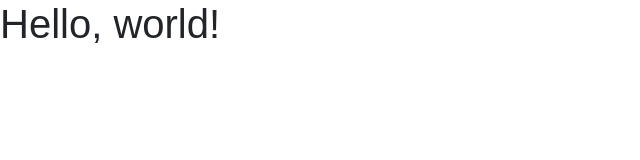
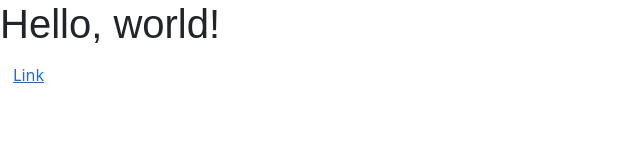
Before and after one commit to jqparnell/on-the-grid, a plain HTML site: page index.html in a window 1280 px wide. Shown: the full height of the page, 0-640 px from the left. Drawn offline with nearby package versions, Linux system fonts and the light colour scheme.

Commit message:
added button

```diff
--- a/index.html
+++ b/index.html
@@ -9,6 +9,7 @@
   </head>
   <body>
     <h1>Hello, world!</h1>
+    <button type="button" class="btn btn-link">Link</button>
     <script src="https://cdn.jsdelivr.net/npm/bootstrap@5.3.8/dist/js/bootstrap.bundle.min.js"></script>
   </body>
 </html>
```
